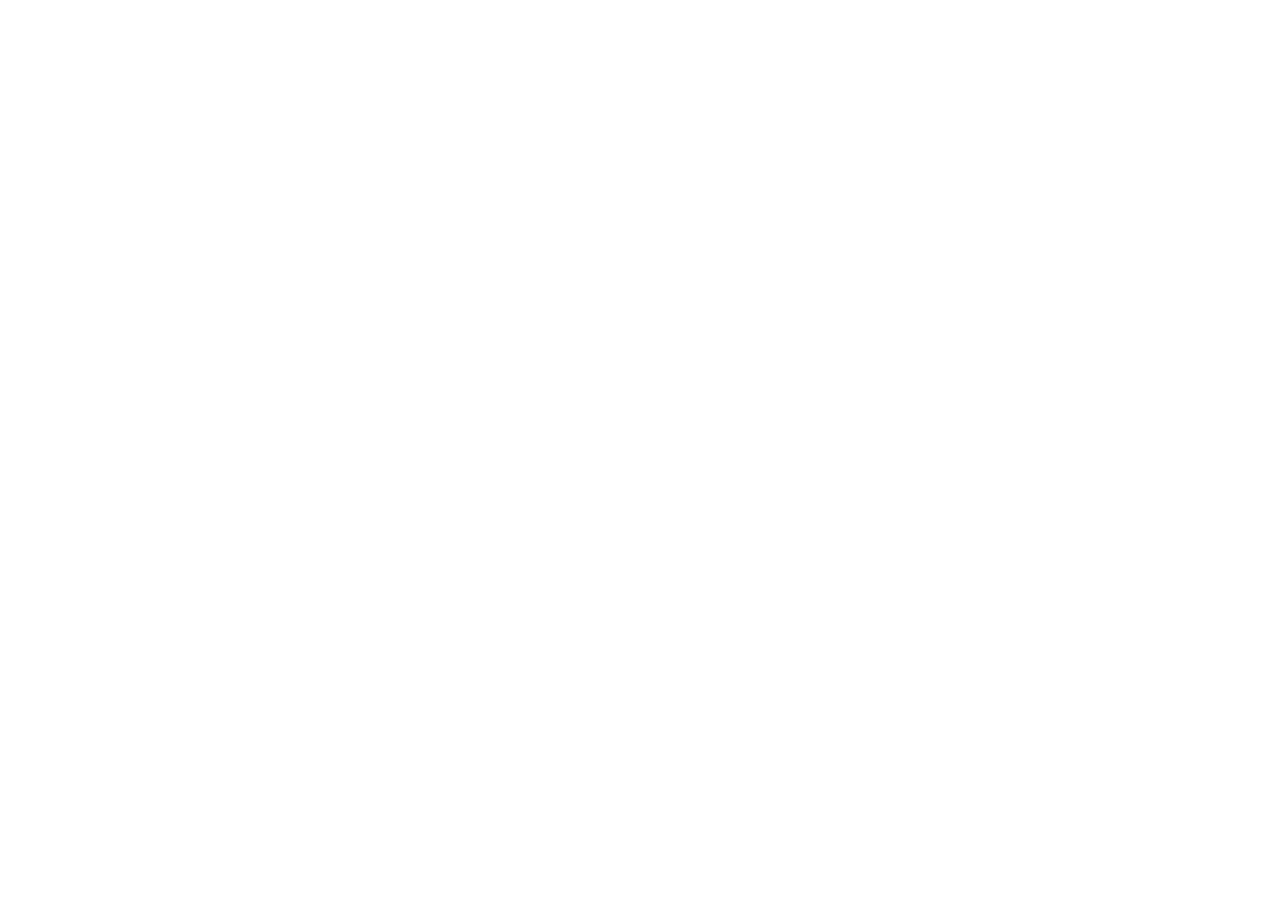
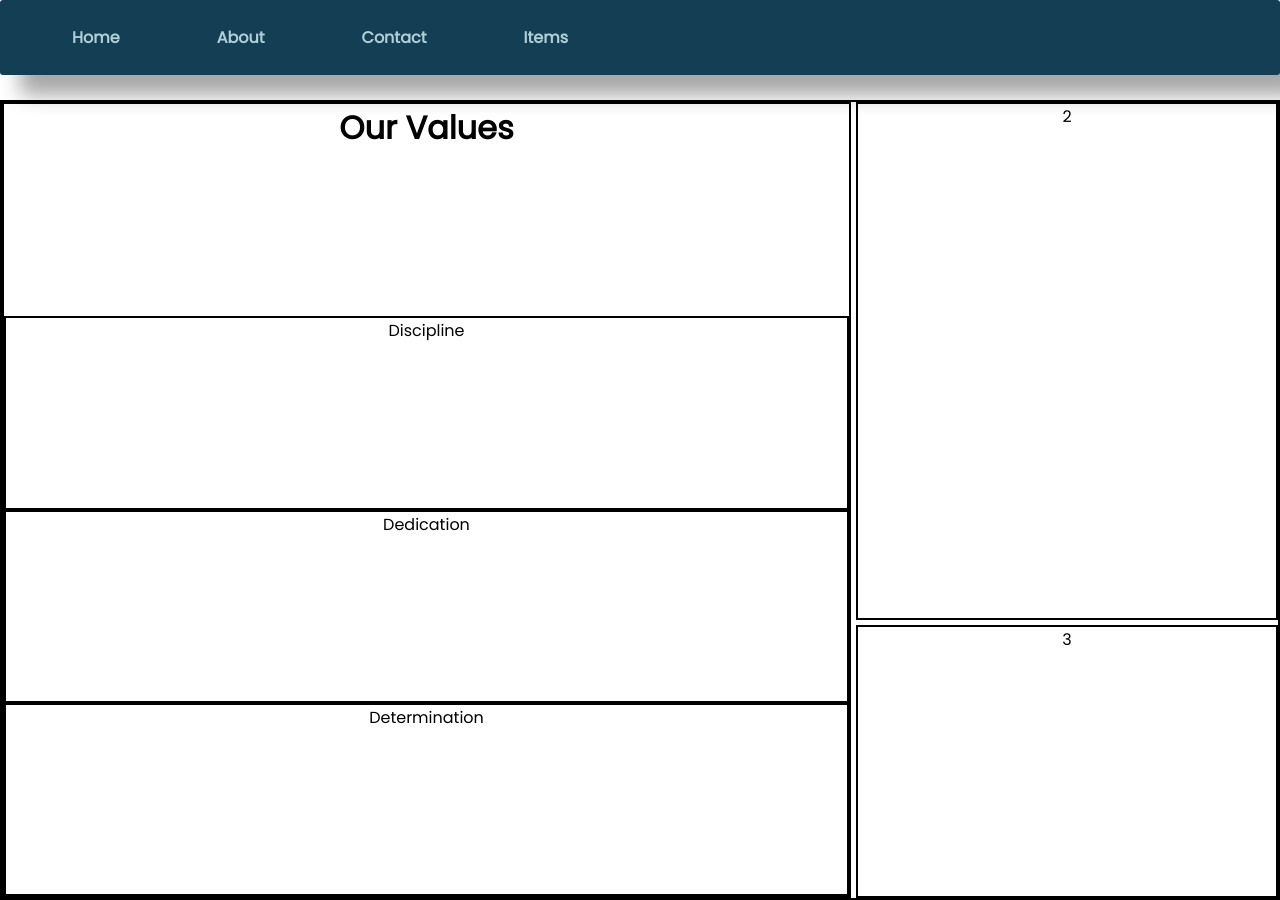
Before and after one commit to aryan-dixit-26/DemoFoodCourt, a plain HTML site: page src/index.html in a window 1280 px wide. Before the commit the page ends 800 px from the top, so only its background shows below. Drawn offline with Linux system fonts and the light colour scheme.

Commit message:
Finishing navbar

```diff
--- a/src/index.html
+++ b/src/index.html
@@ -1,13 +1,42 @@
 <!DOCTYPE html>
 <html lang="en">
-<head>
-    <meta charset="UTF-8">
-    <meta http-equiv="X-UA-Compatible" content="IE=edge">
-    <meta name="viewport" content="width=device-width, initial-scale=1.0">
-    <link rel="stylesheet" href="style.css">
+  <head>
+    <meta charset="UTF-8" />
+    <meta http-equiv="X-UA-Compatible" content="IE=edge" />
+    <meta name="viewport" content="width=device-width, initial-scale=1.0" />
+    <link rel="stylesheet" href="style.css" />
     <title>Document</title>
-</head>
-<body>
-
-</body>
+  </head>
+  <body>
+    <div class="navbar">
+      <ul>
+        <li>Home</li>
+        <li>About</li>
+        <li>Contact</li>
+        <li>Items</li>
+      </ul>
+    </div>
+    <div class="about">
+        <div class="aim">
+            <h1>Our Values</h1>
+            <div class="values">
+                Discipline
+            </div>
+            <div class="values">
+                Dedication
+            </div>
+            <div class="values">
+                Determination
+            </div>
+        </div>
+        <div class="founders">
+                2
+        </div>
+        <div class="investors">
+            3
+        </div>
+    </div>
+    <div class="items"></div>
+    <div class="contact"></div>
+  </body>
 </html>
--- a/src/style.css
+++ b/src/style.css
@@ -0,0 +1,62 @@
+@import url('https://fonts.googleapis.com/css2?family=Poppins&display=swap');
+*{
+    margin: 0px;
+    padding: 0px;
+    box-sizing: border-box;
+    font-family: 'Poppins', sans-serif;
+}
+
+/* navbar  */
+
+.navbar{
+    background-color: rgb(19,62,84);
+    border-radius: 3px;
+    box-shadow: 20px 20px 20px rgba(0, 0, 0, 0.35);
+}
+
+.navbar ul {
+    width: 50%;
+    display:  flex;
+    justify-content: space-evenly;
+    align-items: center;
+    flex-wrap: wrap;
+}
+
+.navbar ul li {
+    list-style-type: none;
+    font-weight: bold;
+    padding: 25px;
+    color: rgb(176,208,217);
+}
+
+.navbar ul li:hover{
+    color: #fff;
+    cursor: pointer;
+}
+
+/* about  */
+
+.about{
+    border: 2px solid black;
+    height: 100vh;
+    display: grid;
+    grid-template-columns: 1fr 1fr 1fr;
+    gap: 5px;
+    margin-top: 25px;
+}
+
+.about div {
+    border: 2px solid black;
+    text-align: center;
+}
+
+.about .aim {
+    grid-column: 1/3;
+    grid-row: 1/4;
+    display:  grid;
+
+}
+
+.about .founders{
+    grid-row: 1/3;
+}
```
